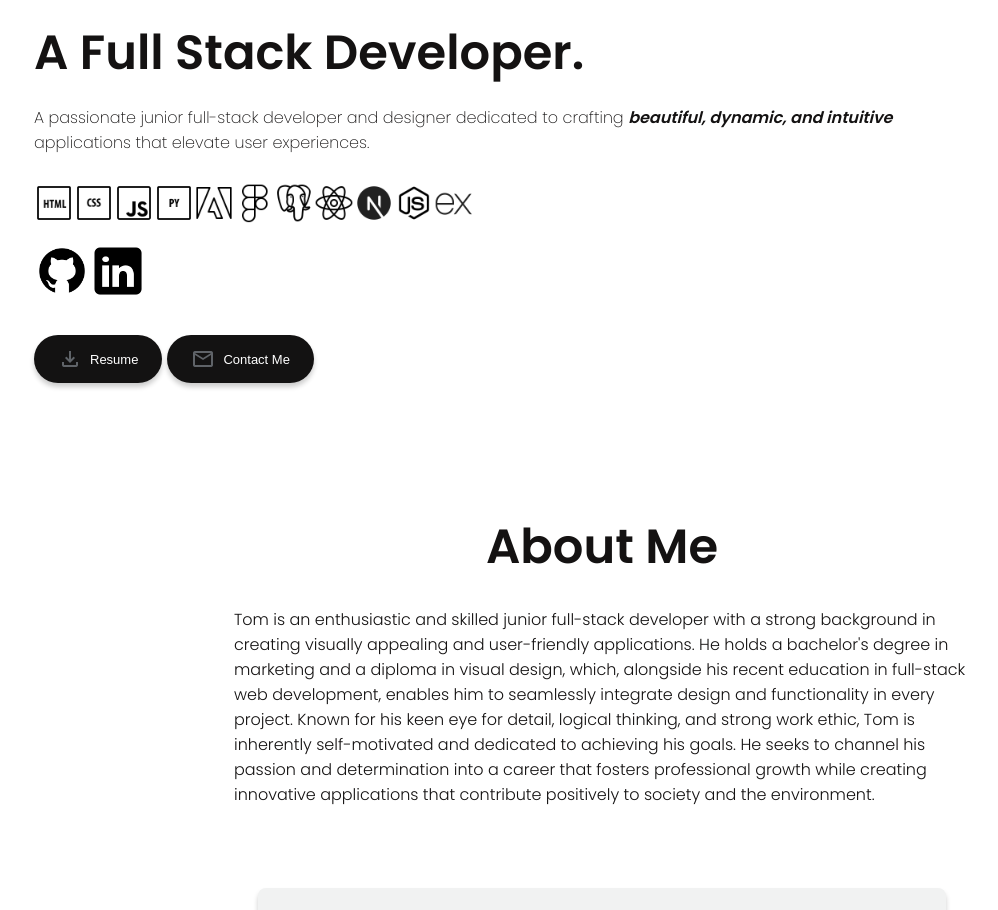
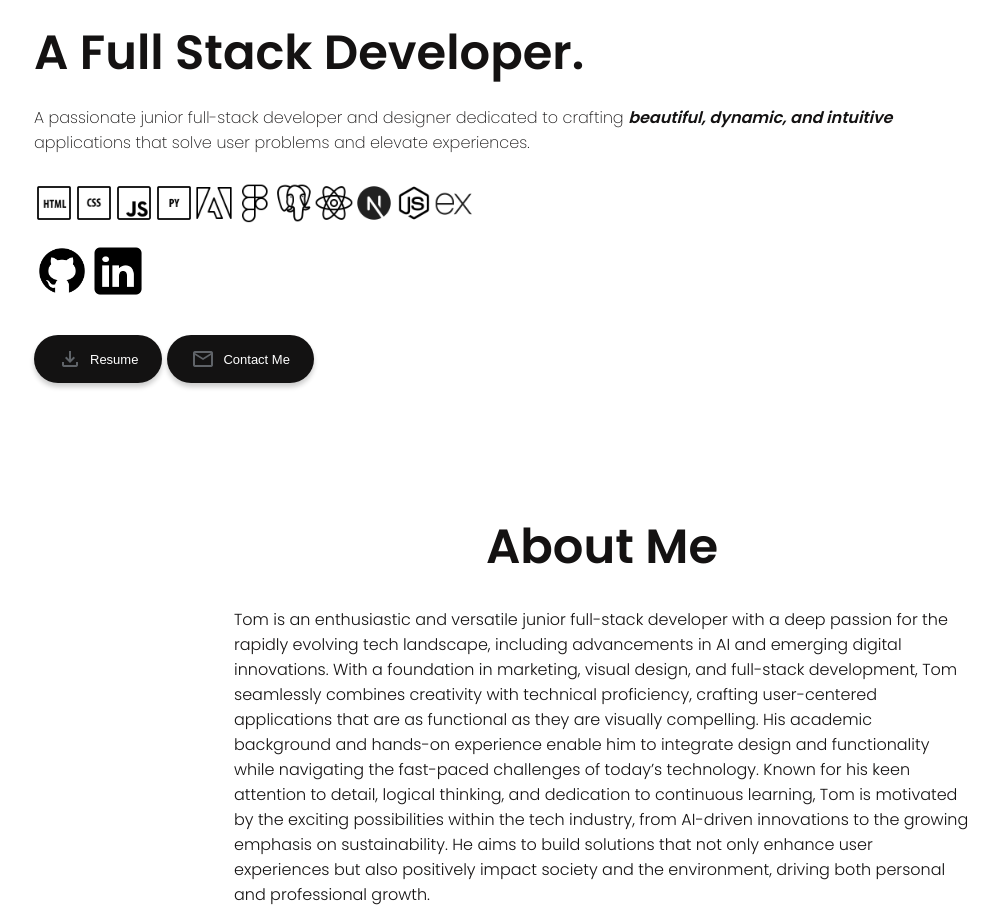
Before and after one commit to TommyMart/react-portfolio, a React (Create React App) app: page / in a window 1280 px wide. Shown: the part 337-1247 px from the top of the page, without its empty margins (38-1036 px from the left). Built offline with nearby package versions, Linux system fonts and the light colour scheme.

Commit message:
edited about me section

```diff
--- a/src/components/Contact/contact.js
+++ b/src/components/Contact/contact.js
@@ -17,6 +17,8 @@ const Contact = () => {
       .then(
         () => {
           console.log('SUCCESS!');
+          e.target.reset()
+          alert('Success! Your email has been sent.')
         },
         (error) => {
           console.log('FAILED...', error.text);
@@ -29,7 +31,7 @@ const Contact = () => {
     <section id='contactPage'>
         <div className='contact'>
             <h1 className='contactPageTitle'>Contact Me</h1>
-            <span className='contactDesc'>Let's chat! Please fill out the form below.</span>
+            <span className='contactDesc'>Let's chat! Please fill out the form below to get in touch.</span>
             <form className='contactForm' ref={form} onSubmit={sendEmail}>
                 <input type='text' className='name' placeholder='Your Name' name='from_name' required></input>
                 <input type='email' className='email' placeholder='Your Email' name='from_email' required></input>
--- a/src/components/Intro/intro.js
+++ b/src/components/Intro/intro.js
@@ -25,7 +25,7 @@ const Intro = () => {
         <div className='introContent'>
             <span className='hello'>Hello, </span>
             <span className='introText'>I'm <span className='introName'>Tom Martin</span> <br />A Full Stack Developer.</span>
-            <p className='introPara'>A passionate junior full-stack developer and designer dedicated to crafting <b><i>beautiful, dynamic, and intuitive </i></b>applications that elevate user experiences.</p>
+            <p className='introPara'>A passionate junior full-stack developer and designer dedicated to crafting <b><i>beautiful, dynamic, and intuitive </i></b>applications that solve user problems and elevate experiences.</p>
 
             <div className='techLogoWrapper'>
               <img src={html} alt='HTML' className='techLogos' />
--- a/src/components/Skills/skills.js
+++ b/src/components/Skills/skills.js
@@ -8,7 +8,9 @@ const Skills = () => {
   return (
     <section id='skills'>
         <span className='skillTitle'><h1 className='aboutMeTitle'>About Me</h1></span>
-        <p className='skillsDesc'>Tom is an enthusiastic and skilled junior full-stack developer with a strong background in creating visually appealing and user-friendly applications. He holds a bachelor's degree in marketing and a diploma in visual design, which, alongside his recent education in full-stack web development, enables him to seamlessly integrate design and functionality in every project. Known for his keen eye for detail, logical thinking, and strong work ethic, Tom is inherently self-motivated and dedicated to achieving his goals. He seeks to channel his passion and determination into a career that fosters professional growth while creating innovative applications that contribute positively to society and the environment.</p><br/>
+        <p className='skillsDesc'>Tom is an enthusiastic and versatile junior full-stack developer with a deep passion for the rapidly evolving tech landscape, including advancements in AI and emerging digital innovations. With a foundation in marketing, visual design, and full-stack development, Tom seamlessly combines creativity with technical proficiency, crafting user-centered applications that are as functional as they are visually compelling. His academic background and hands-on experience enable him to integrate design and functionality while navigating the fast-paced challenges of today’s technology. Known for his keen attention to detail, logical thinking, and dedication to continuous learning, Tom is motivated by the exciting possibilities within the tech industry, from AI-driven innovations to the growing emphasis on sustainability. He aims to build solutions that not only enhance user experiences but also positively impact society and the environment, driving both personal and professional growth.
+
+</p><br/>
 
         <div className="skillBars">
         <div className='skillBar'>
```
Also changed, not shown: 7 other files (tests, documents, lock files or other folders).
